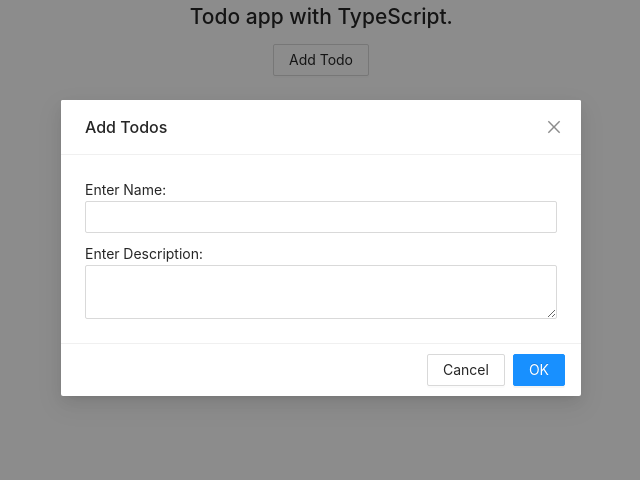
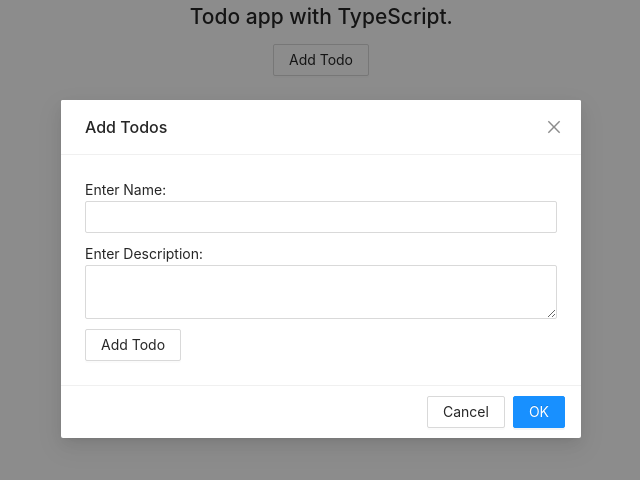
Before and after one commit to muhammadsalmanmughal/Todo-with-TypeScript, a React (Create React App) app: page / in a window 1280 px wide. Both pictures are taken after a click on the button "Add Todo". Shown: the top 480 px of the page, without its empty margins (319-959 px from the left). Built offline with nearby package versions, Linux system fonts and the light colour scheme.

Commit message:
fix: add todo button in modal

```diff
--- a/src/components/Modals/Modal.tsx
+++ b/src/components/Modals/Modal.tsx
@@ -1,6 +1,7 @@
 import React, { FC, useState } from "react";
 import { CustomeModalProps, Todos, SetTodos } from "../../Interfaces";
 import { InputField, TextAreaField } from "..";
+import {BasicButton} from '../../components'
 
 import { Modal, ModalProps, Row, Col } from "antd";
 
@@ -44,6 +45,9 @@ const PopModal: FC<ModalProps & CustomeModalProps> = ({
             setDescription={(v) => setAllTodos({ ...allTodos, description: v })}
           />
         </Col>
+        <Col span={24}>
+<BasicButton onClick={addTodo} text='Add Todo'/>
+        </Col>
       </Row>
     </Modal>
   );
```
